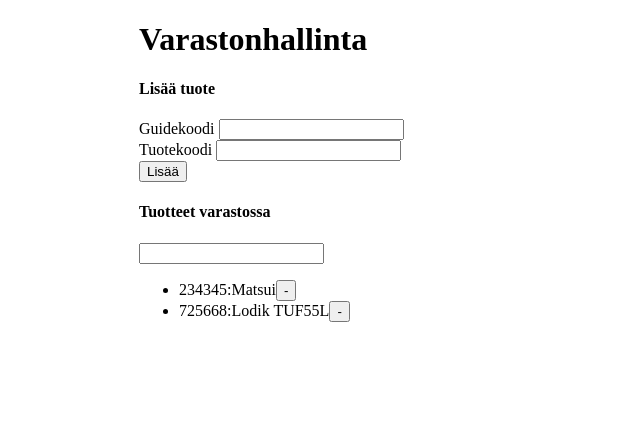
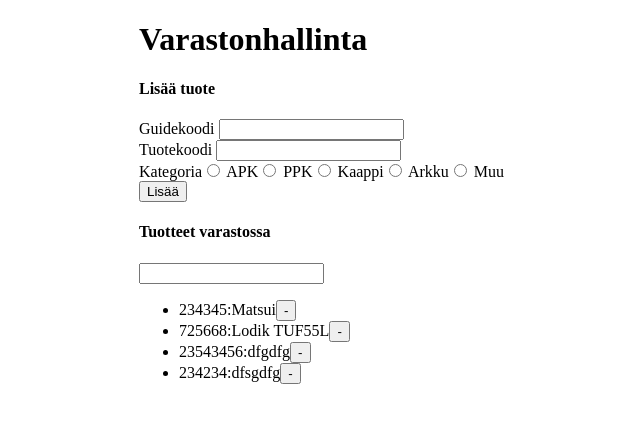
Before and after one commit to LauriNiva/varastonhallinta, a React (Create React App) app: page / in a window 1280 px wide. Shown: the top 422 px of the page, without its empty margins (101-741 px from the left). Built offline with nearby package versions, Linux system fonts and the light colour scheme; data requests are answered from the project's data file.

Commit message:
Categories for items
Ability to choose category for new item.
Loading categories from server on page load.

```diff
--- a/db.json
+++ b/db.json
@@ -9,6 +9,39 @@
       "elguide": "725668",
       "name": "Lodik TUF55L",
       "id": 2
+    },
+    {
+      "elguide": "23543456",
+      "name": "dfgdfg",
+      "id": 3
+    },
+    {
+      "elguide": "234234",
+      "name": "dfsgdfg",
+      "category": "0",
+      "id": 4
+    }
+  ],
+  "categories": [
+    {
+      "name": "APK",
+      "id": 0
+    },
+    {
+      "name": "PPK",
+      "id": 1
+    },
+    {
+      "name": "Kaappi",
+      "id": 2
+    },
+    {
+      "name": "Arkku",
+      "id": 3
+    },
+    {
+      "name": "Muu",
+      "id": 4
     }
   ],
   "stocks": [
--- a/src/App.js
+++ b/src/App.js
@@ -8,9 +8,13 @@
 function App() {
 
   const [goods, setGoods] = useState([]);
+  const [categories, setCategories] = useState([]);
+
+  const [itemsFilter, setItemsFilter] = useState("");
+
   const [newItemElguide, setNewItemElguide] = useState("");
   const [newItemName, setNewItemName] = useState("");
-  const [itemsFilter, setItemsFilter] = useState("");
+  const [newItemCategory, setnewItemCategory] = useState("");
 
   useEffect(() => {
     axios
@@ -18,11 +22,18 @@
       .then(response => {
         setGoods(response.data);
       });
+
+    axios
+    .get("http://localhost:3001/categories")
+    .then(response =>{
+      setCategories(response.data);
+    });
   }, []);
+
 
   const addItem = (e) => {
     e.preventDefault();
-    const newItem = { elguide: newItemElguide, name: newItemName };
+    const newItem = { elguide: newItemElguide, name: newItemName, category: newItemCategory };
     axios
       .post("http://localhost:3001/goods", newItem)
       .then(response => {
@@ -55,6 +66,11 @@
     setNewItemName(e.target.value);
   }
 
+  const handleCategoryChange = (e) => {
+    console.log(e.target.value);
+    setnewItemCategory(e.target.value)
+  }
+
   const handleFilterChange = (e) => {
     setItemsFilter(e.target.value);
   }
@@ -74,7 +90,14 @@
       <h4>Lisää tuote</h4>
       <form onSubmit={addItem}>
         Guidekoodi <input value={newItemElguide} onChange={handleElguideChange} /><br />
-      Tuotekoodi <input value={newItemName} onChange={handleNameChange} /><br />
+        Tuotekoodi <input value={newItemName} onChange={handleNameChange} /><br />
+        Kategoria
+        <input type="radio" name="category" id="0" value="0" onClick={handleCategoryChange}/> <label htmlFor="0">APK</label>
+        <input type="radio" name="category" id="1" value="1" onClick={handleCategoryChange}/> <label htmlFor="1">PPK</label>
+        <input type="radio" name="category" id="2" value="2" onClick={handleCategoryChange}/> <label htmlFor="2">Kaappi</label>
+        <input type="radio" name="category" id="3" value="3" onClick={handleCategoryChange}/> <label htmlFor="3">Arkku</label>
+        <input type="radio" name="category" id="4" value="4" onClick={handleCategoryChange}/> <label htmlFor="4">Muu</label>
+        <br/>
         <button type="submit">Lisää</button>
       </form>
 
```
Also changed, not shown: src/components/Items.js (+8 -3 lines).
